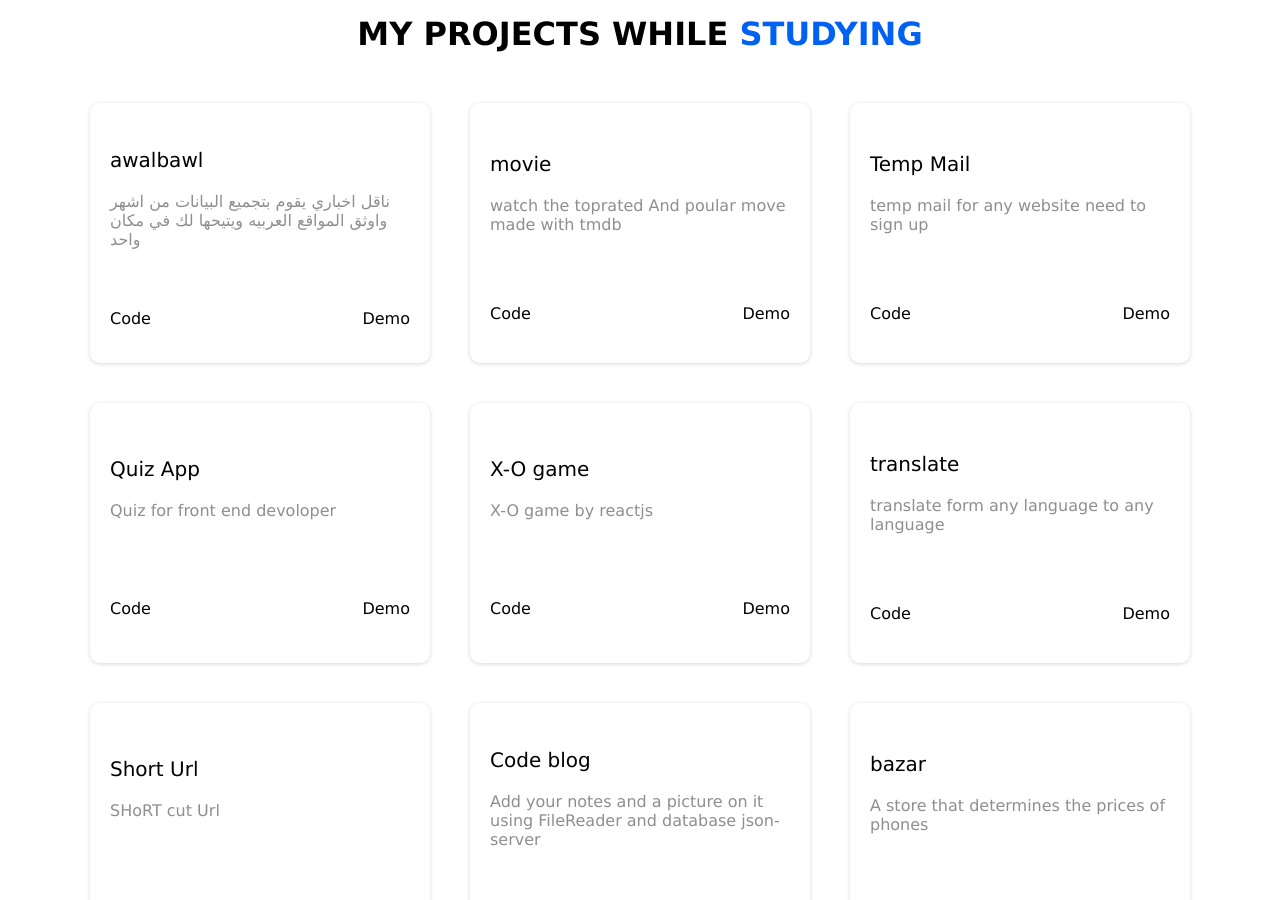
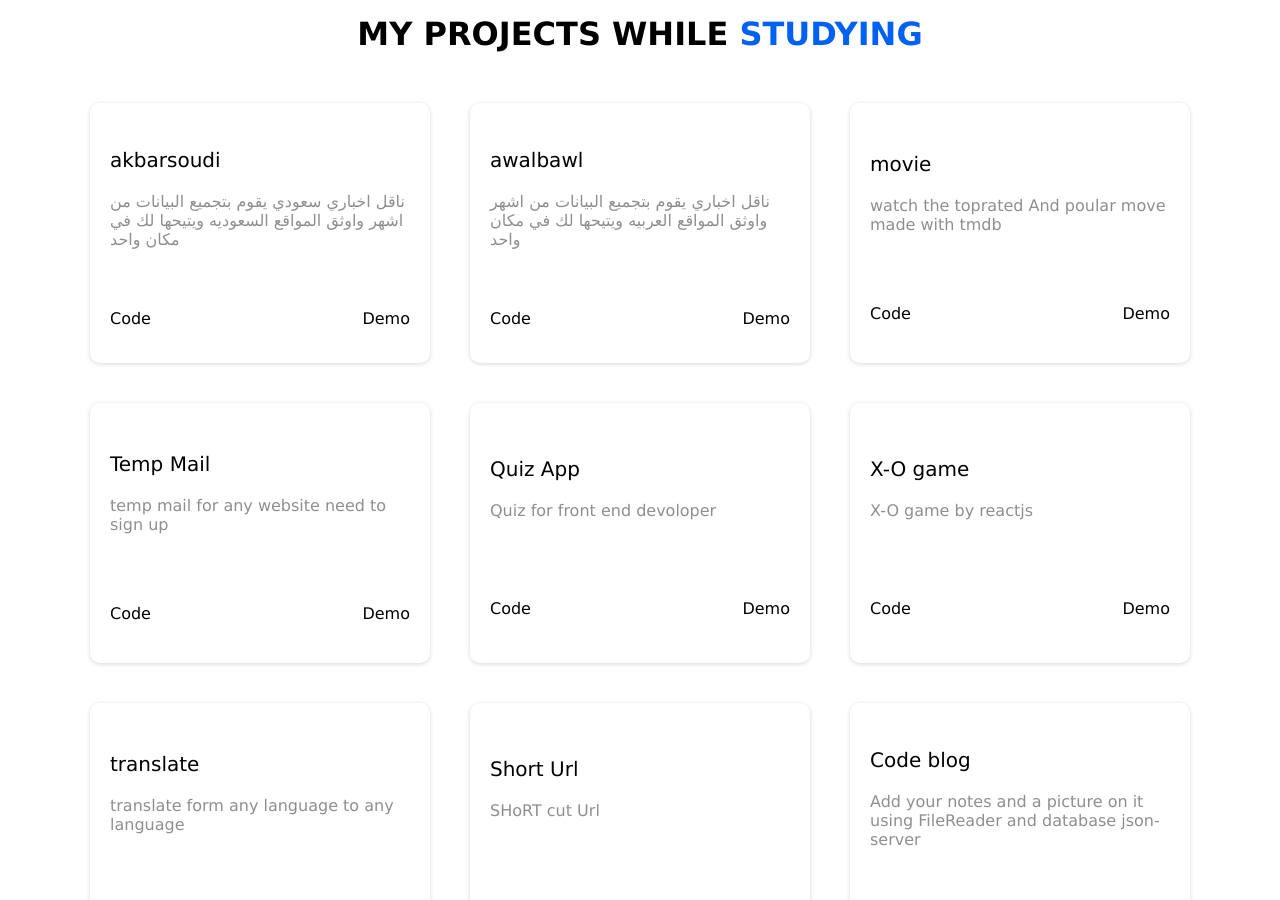
Before and after one commit to Mohmed932/portfoiilo, a React (Create React App) app: page / in a window 1280 px wide. Shown: the part 3140-4040 px from the top of the page. Built offline with nearby package versions, Linux system fonts and the light colour scheme.

Commit message:
Update Data.js

```diff
--- a/src/components/Data.js
+++ b/src/components/Data.js
@@ -1,6 +1,13 @@
 export const data = [
   {
     id: 2344545,
+    title: "akbarsoudi",
+    code: "https://github.com/Mohmed932/news_app",
+    visit: "https://akbarsoudi.com/",
+    desc: "ناقل اخباري سعودي يقوم بتجميع البيانات من اشهر واوثق المواقع السعوديه ويتيحها لك في مكان واحد",
+  },
+  {
+    id: 234455,
     title: "awalbawl",
     code: "https://github.com/Mohmed932/client_News",
     visit: "http://awalbawl.online/",
```
